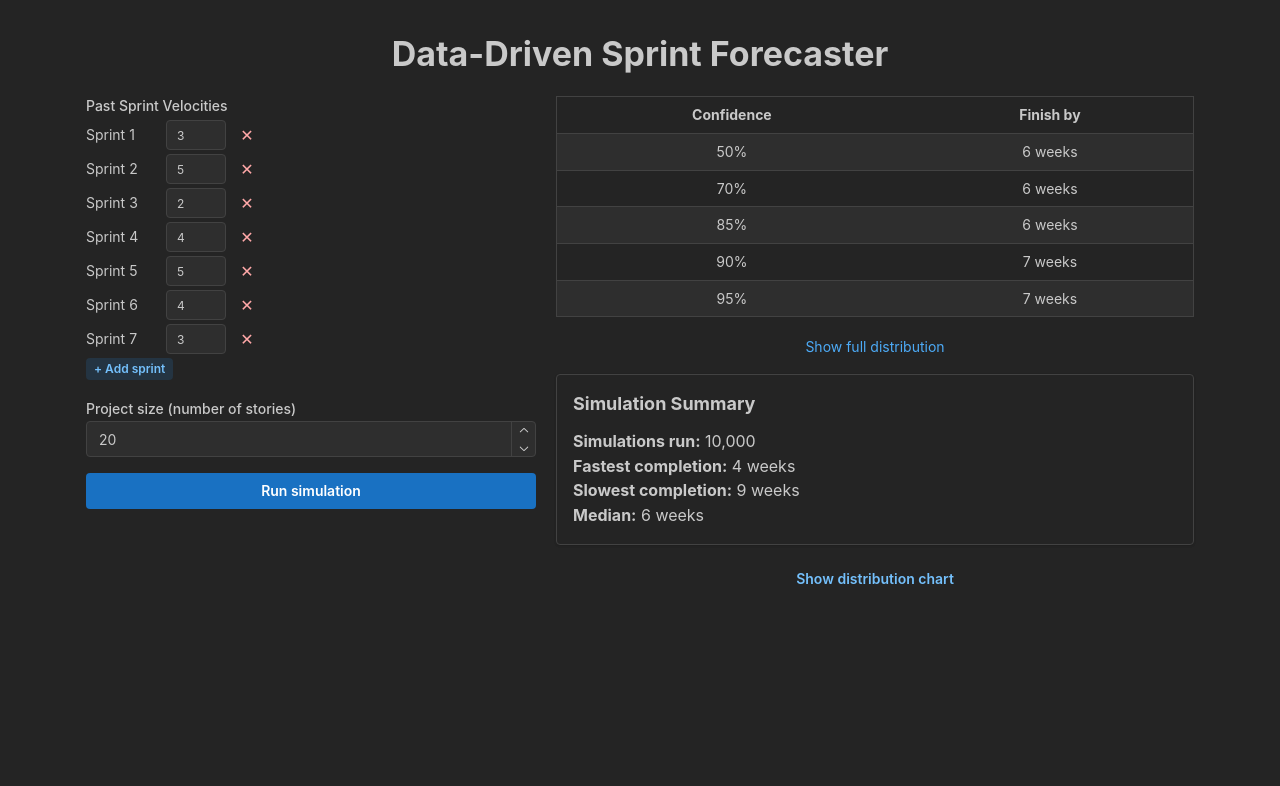
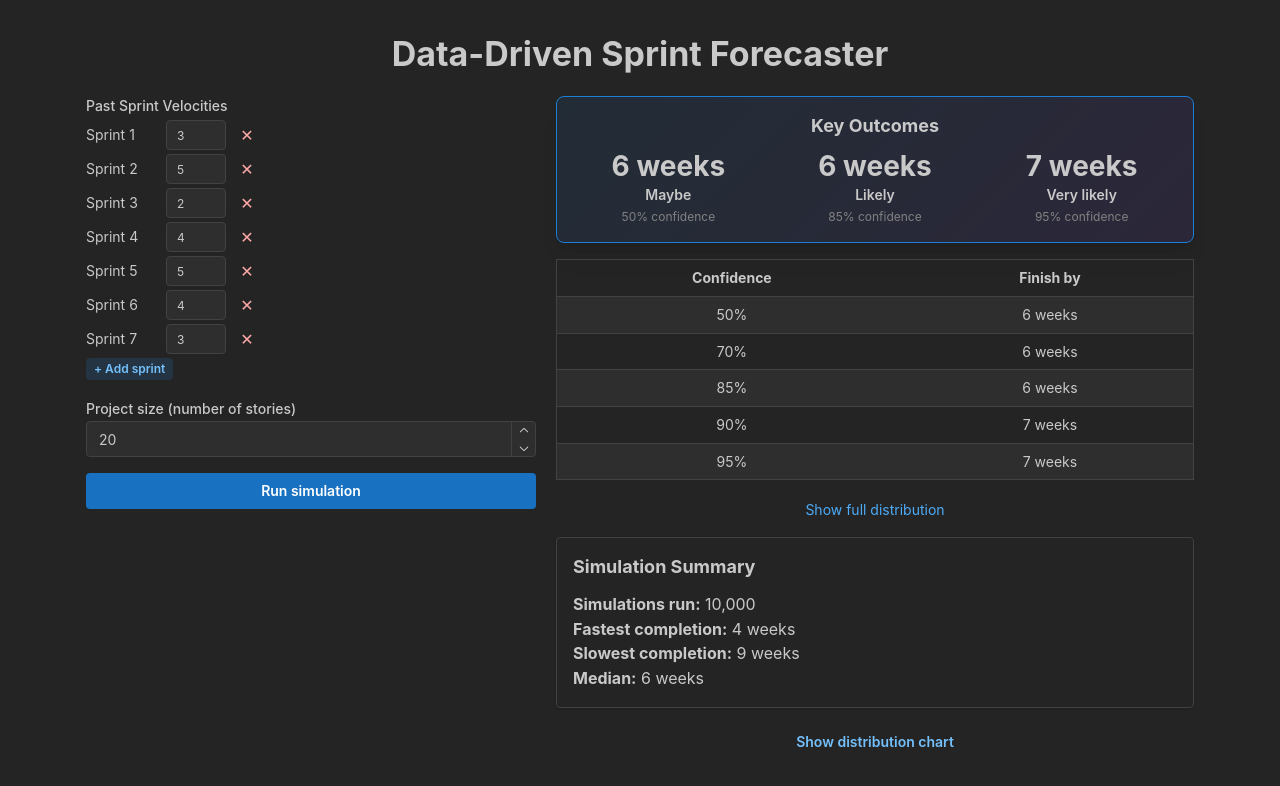
Before and after one commit to ZakLaughton/monte-carlo-forecaster, a React (Vite) app: page / in a window 1280 px wide. Both pictures are taken after a click on the button "Run simulation". Shown: the top 786 px of the page. Built offline with nearby package versions, Linux system fonts and the light colour scheme.

Commit message:
refactor: add KeyOutcomes component to display key simulation results

```diff
--- a/src/App.tsx
+++ b/src/App.tsx
@@ -9,6 +9,7 @@ import {
   DeliveryOddsTable,
   DeliveryOddsBarChart,
 } from "./components/DeliveryOddsChart";
+import { KeyOutcomes } from "./components/KeyOutcomes";
 
 function App() {
   const [simulationResults, setSimulationResults] = useState<number[]>([]);
@@ -41,6 +42,7 @@ function App() {
           <Grid.Col span={{ base: 12, md: 7 }}>
             {oddsByWeek.length > 0 ? (
               <Stack gap="md">
+                <KeyOutcomes data={oddsByWeek} />
                 <DeliveryOddsTable data={oddsByWeek} />
                 <ForecastResults data={simulationResults} />
                 <Button variant="subtle" size="sm" onClick={toggleChart}>
--- /dev/null
+++ b/src/components/KeyOutcomes.tsx
@@ -0,0 +1,60 @@
+import { Paper, Group, Stack, Text, Title } from "@mantine/core";
+
+type Props = {
+  data: { weeks: number; p: number }[];
+};
+
+function getPercentileWeeks(
+  data: { weeks: number; p: number }[],
+  target: number,
+): number | null {
+  const entry = data.find((point) => point.p >= target);
+  return entry ? entry.weeks : null;
+}
+
+export function KeyOutcomes({ data }: Props) {
+  const p50 = getPercentileWeeks(data, 0.5);
+  const p85 = getPercentileWeeks(data, 0.85);
+  const p95 = getPercentileWeeks(data, 0.95);
+
+  const outcomes = [
+    { label: "Maybe", sublabel: "50% confidence", weeks: p50 },
+    { label: "Likely", sublabel: "85% confidence", weeks: p85 },
+    { label: "Very likely", sublabel: "95% confidence", weeks: p95 },
+  ];
+
+  return (
+    <Paper
+      shadow="md"
+      p="md"
+      withBorder
+      radius="md"
+      style={(theme) => ({
+        background: `linear-gradient(135deg, ${theme.colors.blue[9]}22, ${theme.colors.violet[9]}22)`,
+        borderColor: theme.colors.blue[7],
+      })}
+    >
+      <Title order={4} ta="center" mb="sm">
+        Key Outcomes
+      </Title>
+      <Group justify="space-evenly" grow>
+        {outcomes.map(
+          (o) =>
+            o.weeks != null && (
+              <Stack key={o.label} gap={2} align="center">
+                <Text fw={700} fz={28} lh={1.1}>
+                  {o.weeks} {o.weeks === 1 ? "week" : "weeks"}
+                </Text>
+                <Text fw={600} fz="sm">
+                  {o.label}
+                </Text>
+                <Text c="dimmed" fz="xs">
+                  {o.sublabel}
+                </Text>
+              </Stack>
+            ),
+        )}
+      </Group>
+    </Paper>
+  );
+}
```
